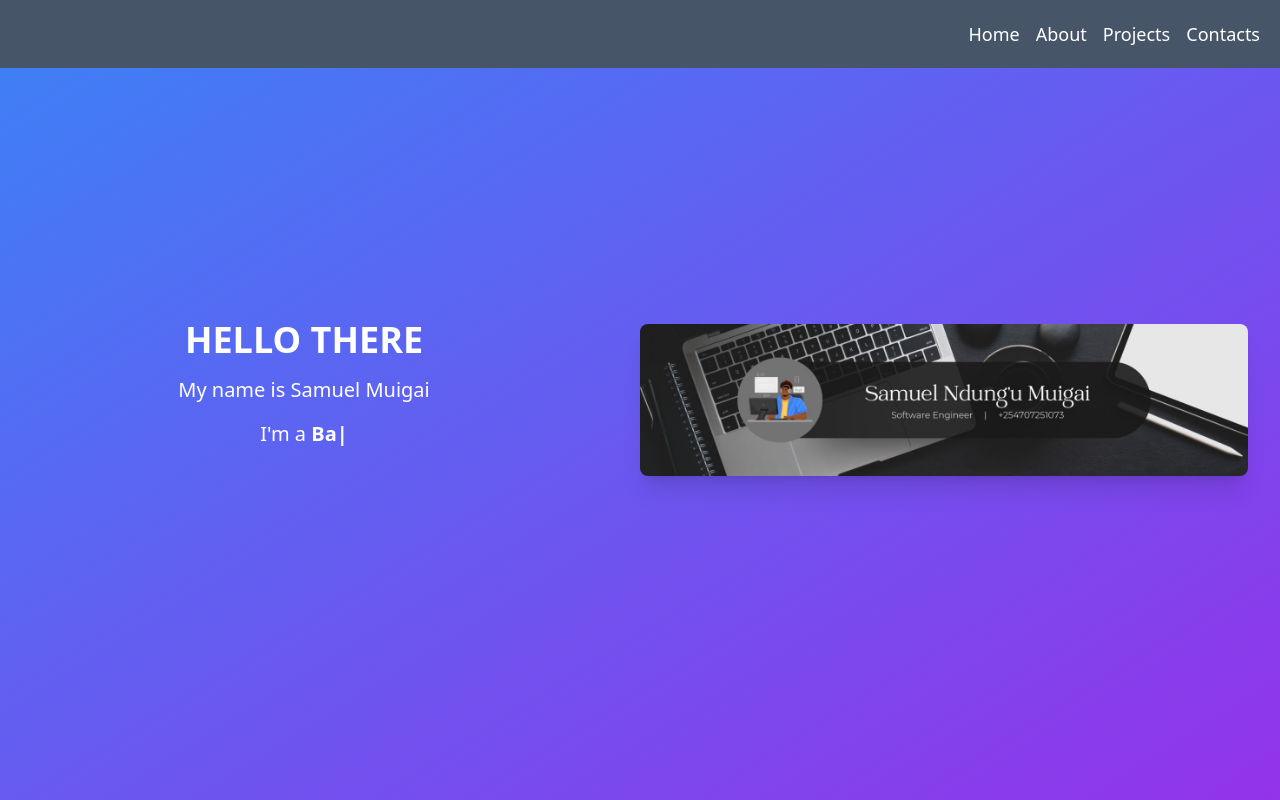
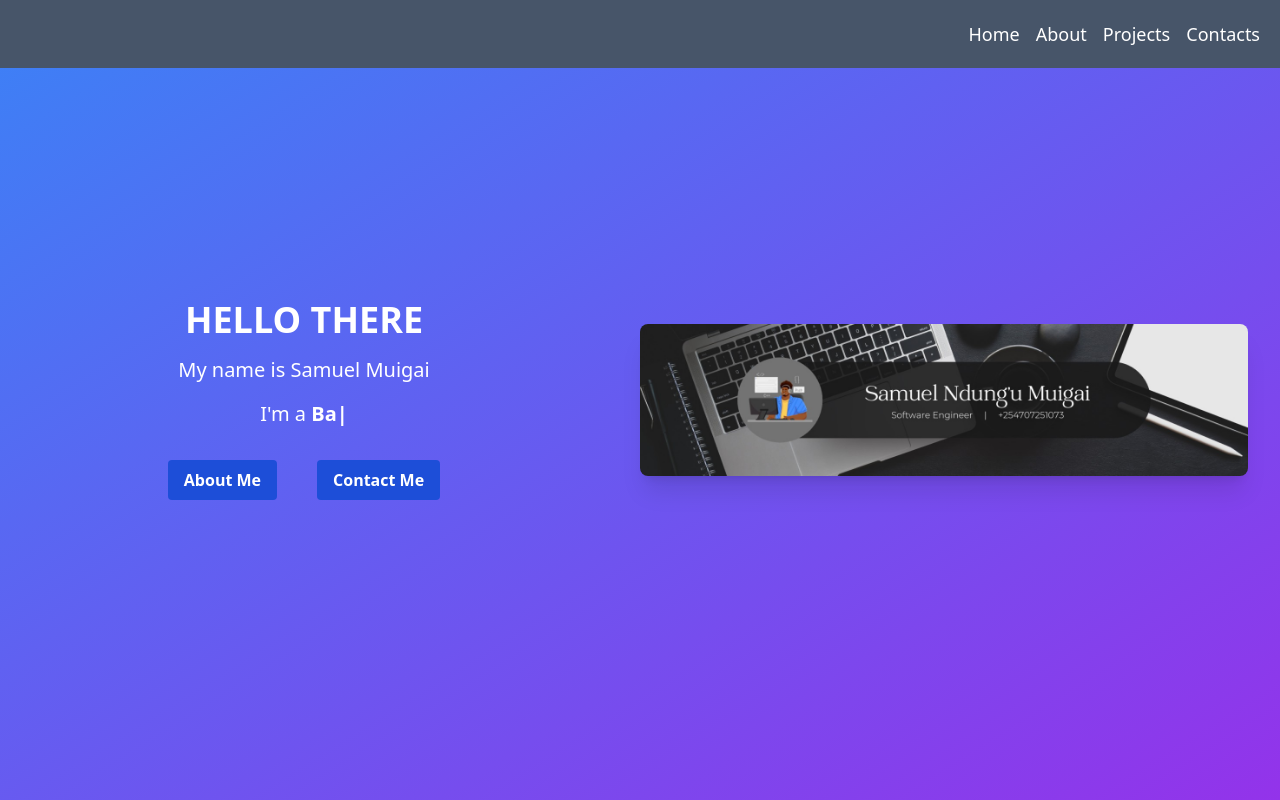
Before and after one commit to Ndungu-Muigai/new-portfolio, a React (Create React App) app: page / in a window 1280 px wide. Shown: the top 800 px of the page. Built offline with nearby package versions, Linux system fonts and the light colour scheme.

Commit message:
Created and styled the home page

```diff
--- a/src/Pages/Home.js
+++ b/src/Pages/Home.js
@@ -1,4 +1,6 @@
 import { ReactTyped } from "react-typed";
+import { Link } from "react-router-dom";
+
 import Logo from '../assets/Images/Logo.png';
 
 const Home = () => {
@@ -21,6 +23,10 @@ const Home = () => {
                         className="font-bold"
                     />
                 </p>
+                <div className="flex flex-row justify-center space-x-10">
+                    <Link to="/about" className="bg-blue-700 text-white font-bold py-2 px-4 rounded hover:bg-blue-600">About Me</Link>
+                    <Link to="/contacts" className="bg-blue-700 text-white font-bold py-2 px-4 rounded hover:bg-blue-600">Contact Me</Link>
+                </div>
             </div>
             <div className="w-1/2 mr-8">
                 <img src={Logo} alt="Samuel Ndung'u Muigai" className="w-full rounded-lg shadow-xl"/>
```
